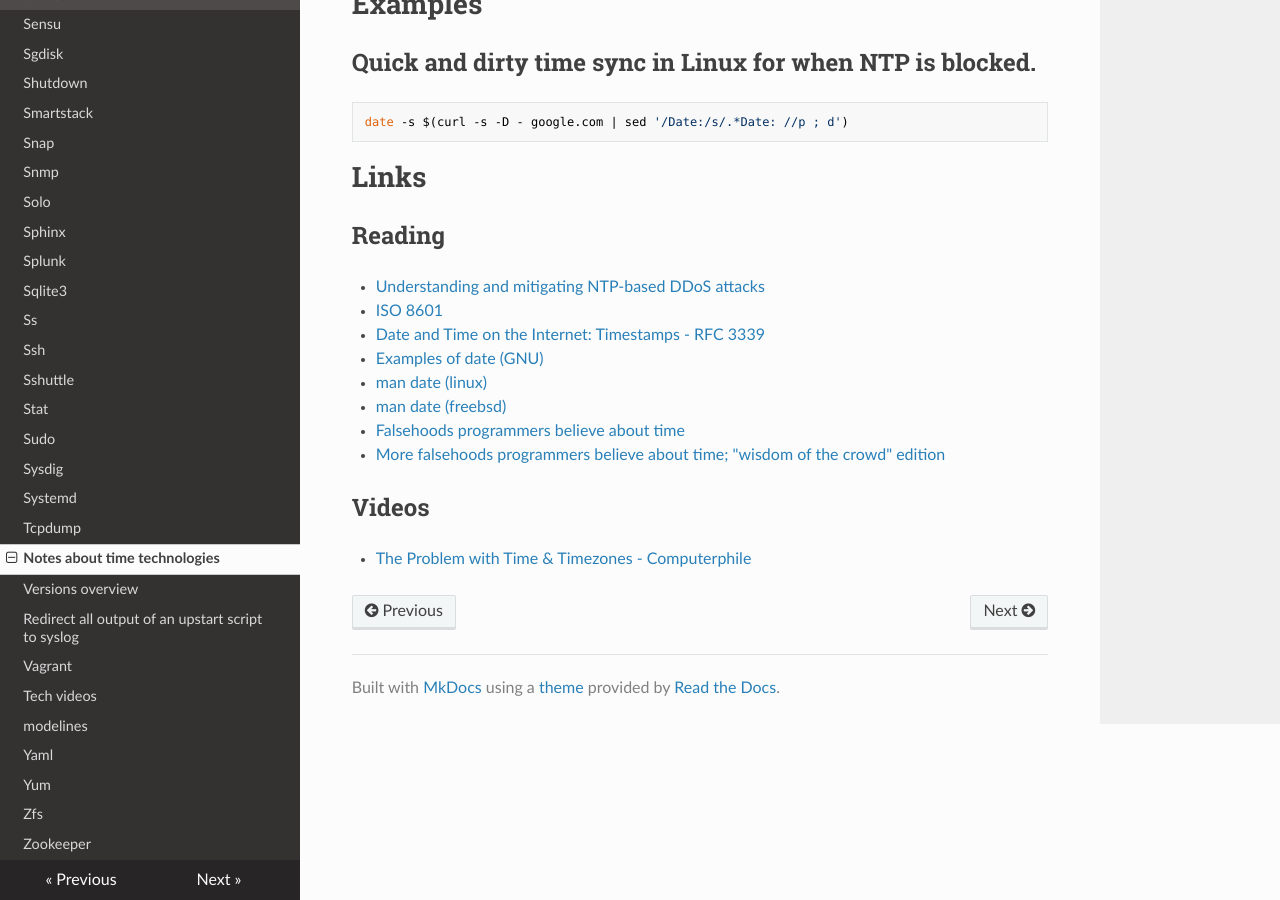
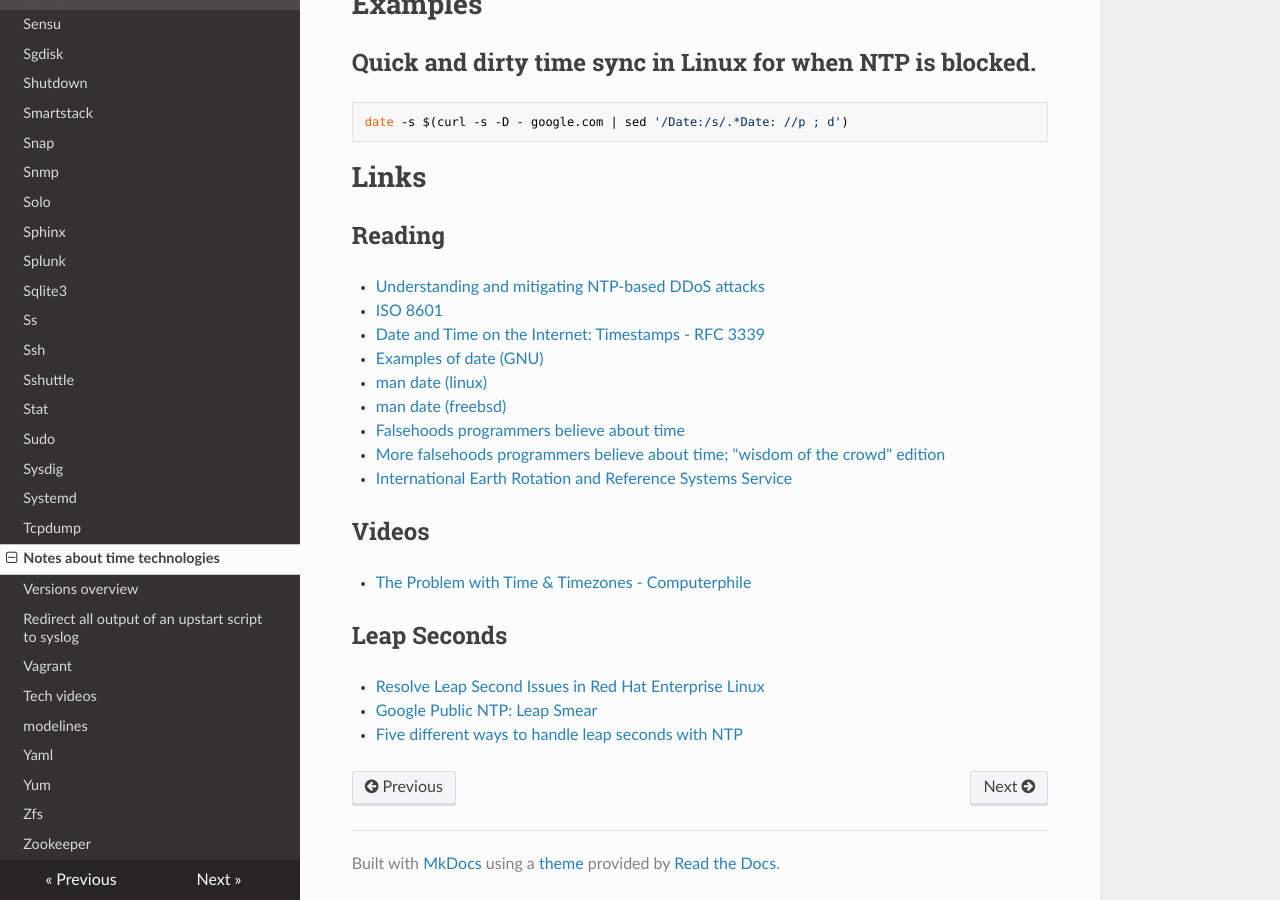
Before and after one commit to lando-cal/tech-notes, an MkDocs documentation site: the page built from docs/time.md, in a window 1280 px wide and 900 px high, scrolled down 2031 px. Built offline with MkDocs 1.6.1, drawn with Linux system fonts in a browser that asks for light colours; nearby versions of some CDN libraries.

Commit message:
Adding leap second links

```diff
--- a/docs/time.md
+++ b/docs/time.md
@@ -97,7 +97,14 @@ date -s $(curl -s -D - google.com | sed '/Date:/s/.*Date: //p ; d')
 - [man date (freebsd)](http://www.freebsd.org/cgi/man.cgi?date)
 - [Falsehoods programmers believe about time](http://infiniteundo.com/post/25326999628/falsehoods-programmers-believe-about-time)
 - [More falsehoods programmers believe about time; "wisdom of the crowd" edition](http://infiniteundo.com/post/25509354022/more-falsehoods-programmers-believe-about-time)
+- [International Earth Rotation and Reference Systems Service](https://www.iers.org)
 
 ## Videos
 
 - [The Problem with Time & Timezones - Computerphile](https://www.youtube.com/watch?v=-5wpm-gesOY)
+
+## Leap Seconds
+
+- [Resolve Leap Second Issues in Red Hat Enterprise Linux](https://access.redhat.com/articles/15145)
+- [Google Public NTP: Leap Smear](https://developers.google.com/time/smear)
+- [Five different ways to handle leap seconds with NTP](https://developers.redhat.com/blog/2015/06/01/five-different-ways-handle-leap-seconds-ntp/)
```
